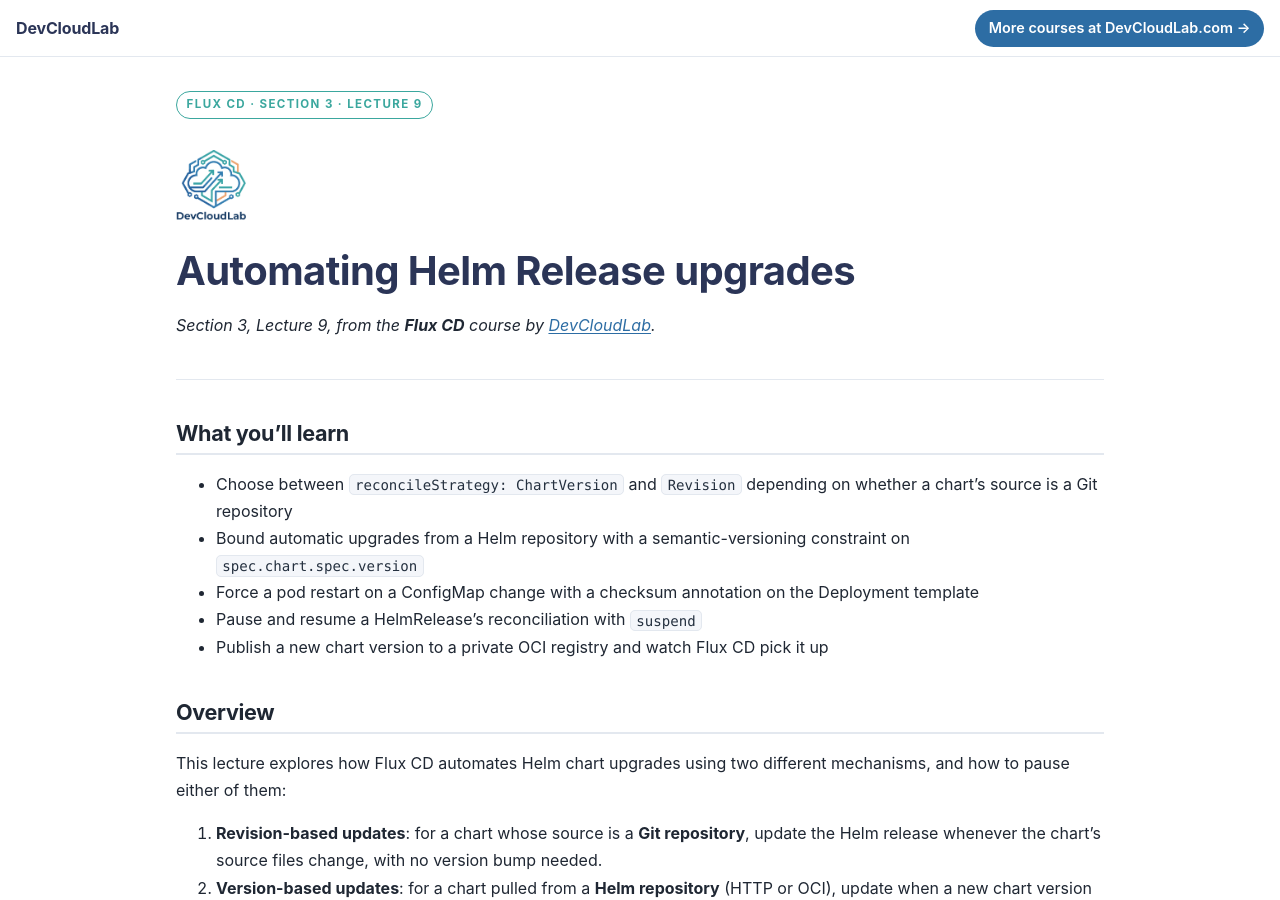
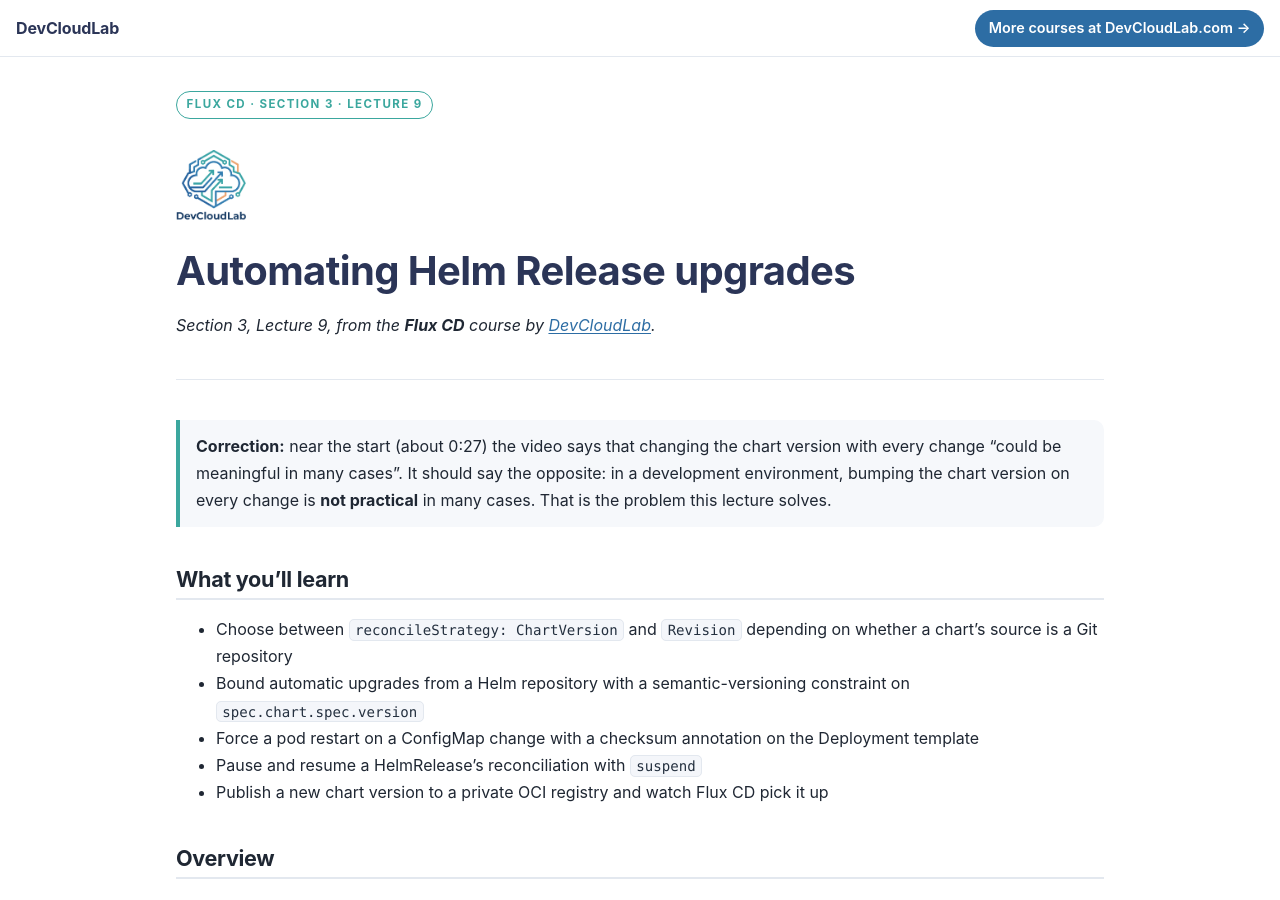
Before and after one commit to abohmeed/devcloudlab-fluxcd-handouts, a Jekyll site: the page built from handouts/s03/l08-automating-helm-release-upgrades.md, in a window 1280 px wide and 900 px high. Built offline with Jekyll 4.4.1, drawn with Linux system fonts in a browser that asks for light colours.

Commit message:
handouts: correction notes where the published audio of L13, L22 and L30 is wrong (re-voice cancelled, D-381)

```diff
--- a/handouts/s03/l08-automating-helm-release-upgrades.md
+++ b/handouts/s03/l08-automating-helm-release-upgrades.md
@@ -11,6 +11,11 @@ description: "This lecture explores how Flux CD automates Helm chart upgrades us
 *Section 3, Lecture 9, from the **Flux CD** course by [DevCloudLab](https://devcloudlab.com).*
 
 ---
+
+> **Correction:** near the start (about 0:27) the video says that changing the chart
+> version with every change "could be meaningful in many cases". It should say the
+> opposite: in a development environment, bumping the chart version on every change is
+> **not practical** in many cases. That is the problem this lecture solves.
 
 ## What you'll learn
 
```
Also changed, not shown: handouts/s02/l07-migrating-off-the-removed-flux-beta-apis.md (+4 -0 lines), handouts/s04/l07-onboarding-tenants-and-enforcing-restrictions-the-ad.md (+5 -0 lines).
